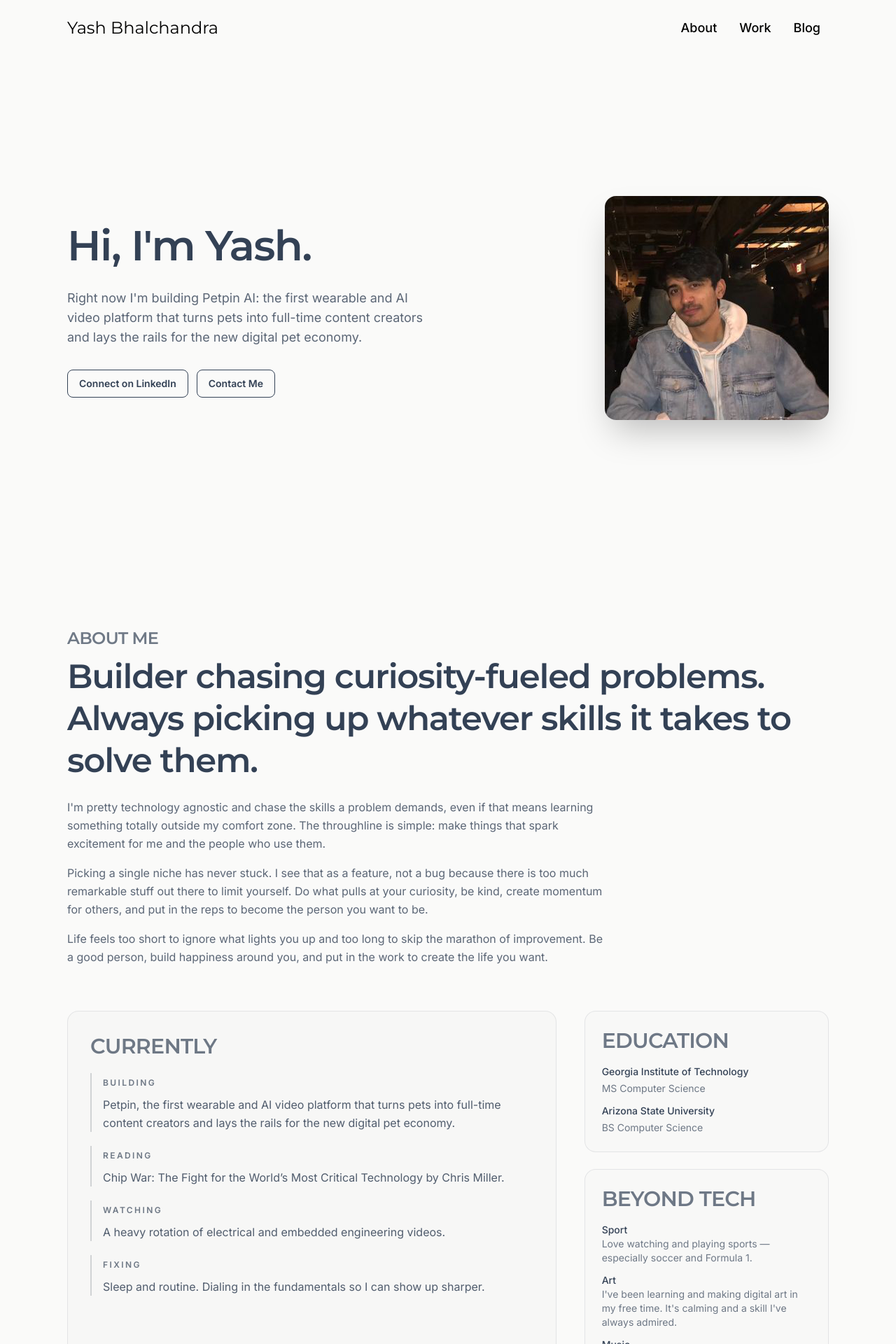
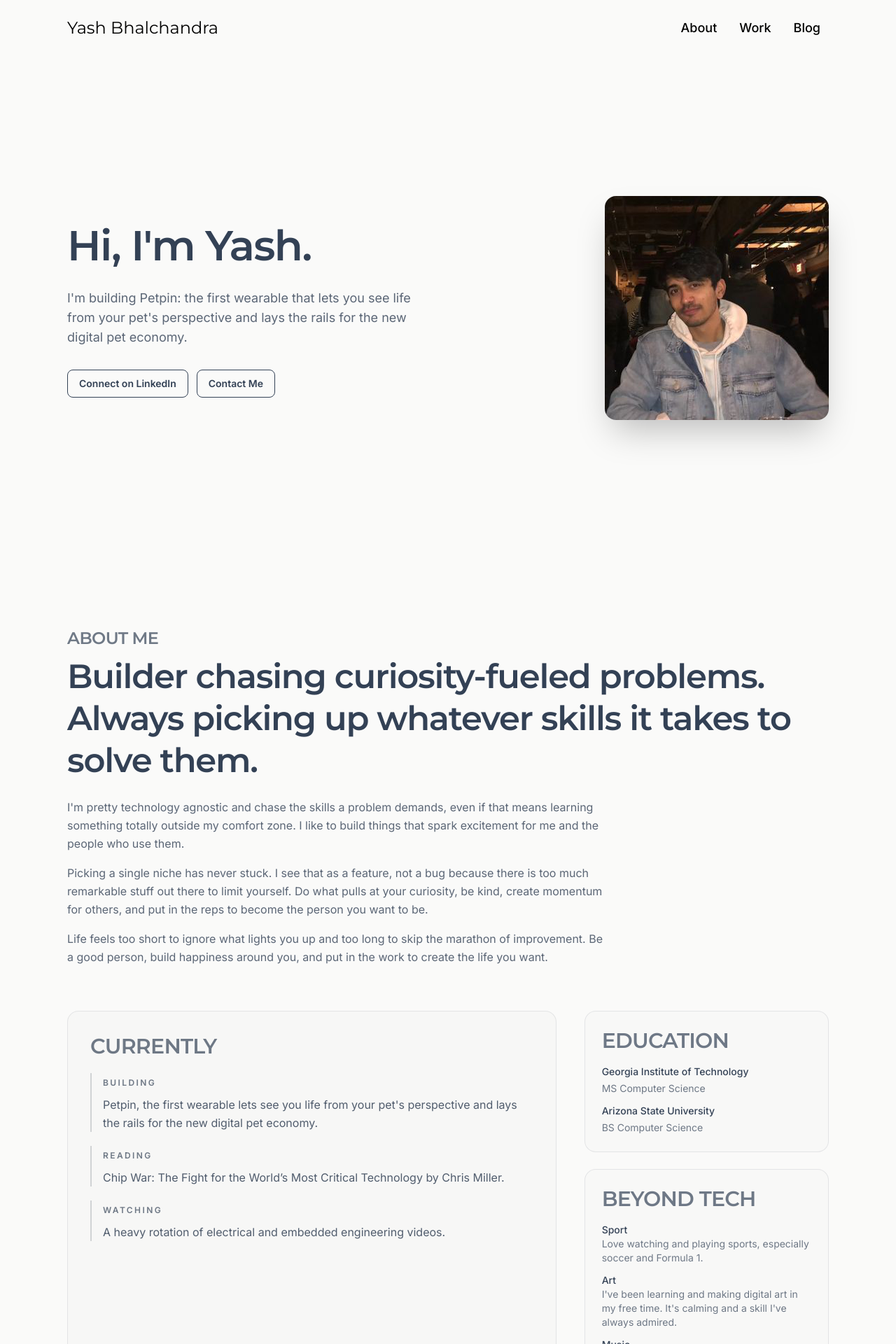
Before and after one commit to yashbhal/portfolio-web, a Next.js app: page / in a window 1280 px wide. Shown: the top 1920 px of the page at 70% size. Built offline with nearby package versions, Linux system fonts and the light colour scheme.

Commit message:
Text updates

```diff
--- a/app/Work/workData.ts
+++ b/app/Work/workData.ts
@@ -96,7 +96,7 @@ const workData: { projects: Project[]; experiences: Experience[] } = {
         "Lightweight picker that surfaces a random film from the IMDb Top 250 list.",
       technologies: ["Python", "BeautifulSoup"],
       link: "https://github.com/yashbhal/movie-finder",
-  }
+    },
   ],
   experiences: [
     {
@@ -104,7 +104,7 @@ const workData: { projects: Project[]; experiences: Experience[] } = {
       company: "Petpin",
       role: "Everything Technical",
       description:
-        "An AI wearable for pets that captures POV footage and automatically edits clips for social media, turning your pet into a standout creator.",
+        "The first wearable that lets you see life from your pet's perspective and lays the rails for the new digital pet economy.",
       technologies: [],
       link: "https://petpin.ai",
       startDate: "Coming Soon!",
--- a/app/components/AboutSection.tsx
+++ b/app/components/AboutSection.tsx
@@ -12,20 +12,34 @@ export const AboutSection = () => {
                   ABOUT ME
                 </h4>
                 <h2 className="text-3xl md:text-4xl font-heading font-bold leading-tight text-base-content">
-                  <span className="block">Builder chasing curiosity-fueled problems.</span>
-                  <span className="block">Always picking up whatever skills it takes to solve them.</span>
+                  <span className="block">
+                    Builder chasing curiosity-fueled problems.
+                  </span>
+                  <span className="block">
+                    Always picking up whatever skills it takes to solve them.
+                  </span>
                 </h2>
               </div>
 
               <div className="space-y-4 text-base-content/80 max-w-3xl">
                 <p className="text-base leading-relaxed">
-                  I&apos;m pretty technology agnostic and chase the skills a problem demands, even if that means learning something totally outside my comfort zone. The throughline is simple: make things that spark excitement for me and the people who use them.
+                  I&apos;m pretty technology agnostic and chase the skills a
+                  problem demands, even if that means learning something totally
+                  outside my comfort zone. I like to build things that spark
+                  excitement for me and the people who use them.
                 </p>
                 <p className="text-base leading-relaxed">
-                  Picking a single niche has never stuck. I see that as a feature, not a bug because there is too much remarkable stuff out there to limit yourself. Do what pulls at your curiosity, be kind, create momentum for others, and put in the reps to become the person you want to be.
+                  Picking a single niche has never stuck. I see that as a
+                  feature, not a bug because there is too much remarkable stuff
+                  out there to limit yourself. Do what pulls at your curiosity,
+                  be kind, create momentum for others, and put in the reps to
+                  become the person you want to be.
                 </p>
                 <p className="text-base leading-relaxed">
-                  Life feels too short to ignore what lights you up and too long to skip the marathon of improvement. Be a good person, build happiness around you, and put in the work to create the life you want.
+                  Life feels too short to ignore what lights you up and too long
+                  to skip the marathon of improvement. Be a good person, build
+                  happiness around you, and put in the work to create the life
+                  you want.
                 </p>
               </div>
             </div>
@@ -41,7 +55,9 @@ export const AboutSection = () => {
                       Building
                     </span>
                     <p className="mt-2 text-sm leading-relaxed md:text-base">
-                      Petpin, the first wearable and AI video platform that turns pets into full-time content creators and lays the rails for the new digital pet economy.
+                      Petpin, the first wearable lets see you life from your
+                      pet's perspective and lays the rails for the new digital
+                      pet economy.
                     </p>
                   </li>
                   <li className="border-l-2 border-base-content/20 pl-4">
@@ -49,7 +65,8 @@ export const AboutSection = () => {
                       Reading
                     </span>
                     <p className="mt-2 text-sm leading-relaxed md:text-base">
-                      Chip War: The Fight for the World’s Most Critical Technology by Chris Miller.
+                      Chip War: The Fight for the World’s Most Critical
+                      Technology by Chris Miller.
                     </p>
                   </li>
                   <li className="border-l-2 border-base-content/20 pl-4">
@@ -57,15 +74,8 @@ export const AboutSection = () => {
                       Watching
                     </span>
                     <p className="mt-2 text-sm leading-relaxed md:text-base">
-                      A heavy rotation of electrical and embedded engineering videos.
-                    </p>
-                  </li>
-                  <li className="border-l-2 border-base-content/20 pl-4">
-                    <span className="text-xs font-semibold uppercase tracking-[0.2em] text-primary/70">
-                      Fixing
-                    </span>
-                    <p className="mt-2 text-sm leading-relaxed md:text-base">
-                      Sleep and routine. Dialing in the fundamentals so I can show up sharper.
+                      A heavy rotation of electrical and embedded engineering
+                      videos.
                     </p>
                   </li>
                 </ul>
@@ -78,12 +88,20 @@ export const AboutSection = () => {
                   </h3>
                   <dl className="mt-4 space-y-3 text-sm text-base-content/80">
                     <div className="flex flex-col gap-1">
-                      <dt className="font-medium text-base-content">Georgia Institute of Technology</dt>
-                      <dd className="text-base-content/70">MS Computer Science</dd>
+                      <dt className="font-medium text-base-content">
+                        Georgia Institute of Technology
+                      </dt>
+                      <dd className="text-base-content/70">
+                        MS Computer Science
+                      </dd>
                     </div>
                     <div className="flex flex-col gap-1">
-                      <dt className="font-medium text-base-content">Arizona State University</dt>
-                      <dd className="text-base-content/70">BS Computer Science</dd>
+                      <dt className="font-medium text-base-content">
+                        Arizona State University
+                      </dt>
+                      <dd className="text-base-content/70">
+                        BS Computer Science
+                      </dd>
                     </div>
                   </dl>
                 </div>
@@ -94,15 +112,25 @@ export const AboutSection = () => {
                   <dl className="mt-4 space-y-3 text-sm text-base-content/80">
                     <div>
                       <dt className="font-medium text-base-content">Sport</dt>
-                      <dd className="text-base-content/70">Love watching and playing sports — especially soccer and Formula 1.</dd>
+                      <dd className="text-base-content/70">
+                        Love watching and playing sports, especially soccer and
+                        Formula 1.
+                      </dd>
                     </div>
                     <div>
                       <dt className="font-medium text-base-content">Art</dt>
-                      <dd className="text-base-content/70">I&apos;ve been learning and making digital art in my free time. It&apos;s calming and a skill I&apos;ve always admired.</dd>
+                      <dd className="text-base-content/70">
+                        I&apos;ve been learning and making digital art in my
+                        free time. It&apos;s calming and a skill I&apos;ve
+                        always admired.
+                      </dd>
                     </div>
                     <div>
                       <dt className="font-medium text-base-content">Music</dt>
-                      <dd className="text-base-content/70">I used to play drums; now I&apos;m learning the ukulele after falling in love with its sound.</dd>
+                      <dd className="text-base-content/70">
+                        I used to play drums; now I&apos;m learning the ukulele
+                        after falling in love with its sound.
+                      </dd>
                     </div>
                   </dl>
                 </div>
--- a/app/components/HeroSection.tsx
+++ b/app/components/HeroSection.tsx
@@ -15,7 +15,9 @@ export const HeroSection = () => {
             </div>
 
             <p className="max-w-xl text-base md:text-lg text-base-content/80">
-              Right now I&apos;m building Petpin AI: the first wearable and AI video platform that turns pets into full-time content creators and lays the rails for the new digital pet economy.
+              I&apos;m building Petpin: the first wearable that lets you see
+              life from your pet's perspective and lays the rails for the new
+              digital pet economy.
             </p>
 
             <div className="flex flex-col gap-3 pt-2 sm:flex-row sm:items-center">
```
